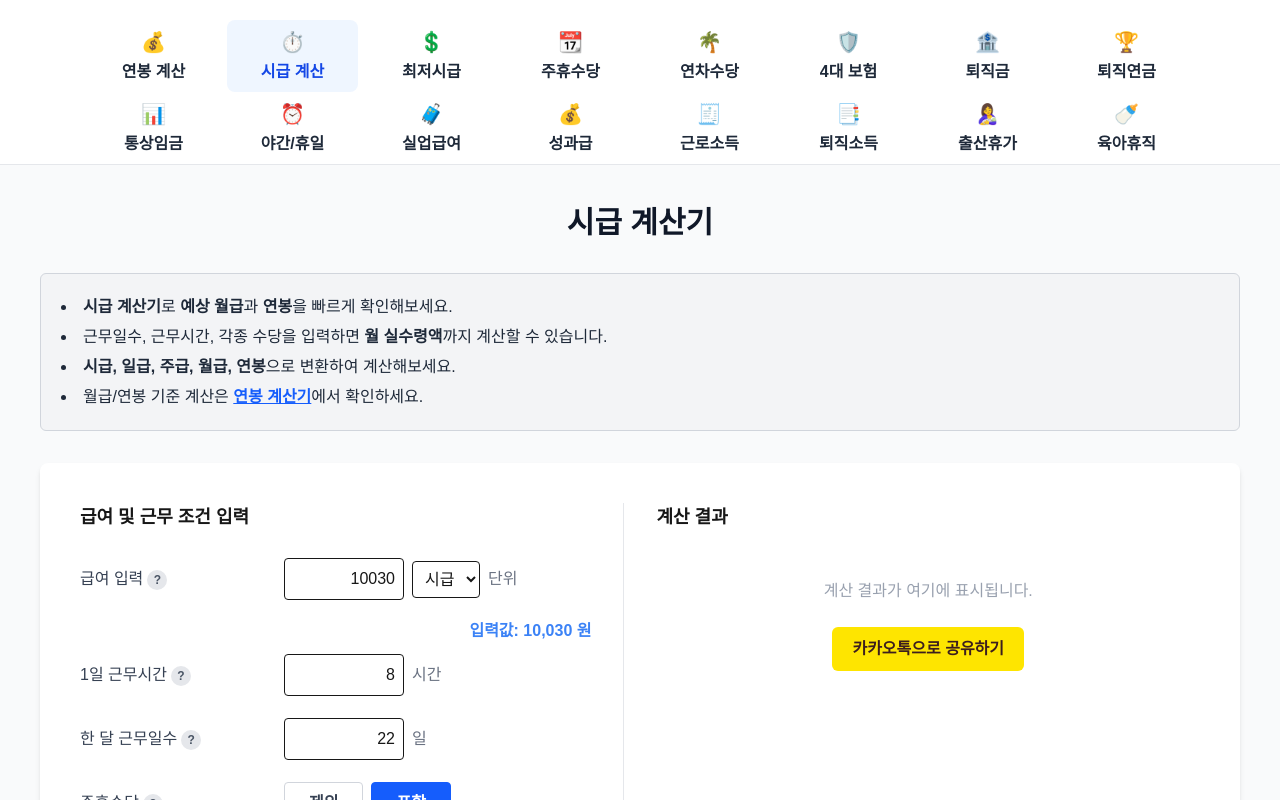
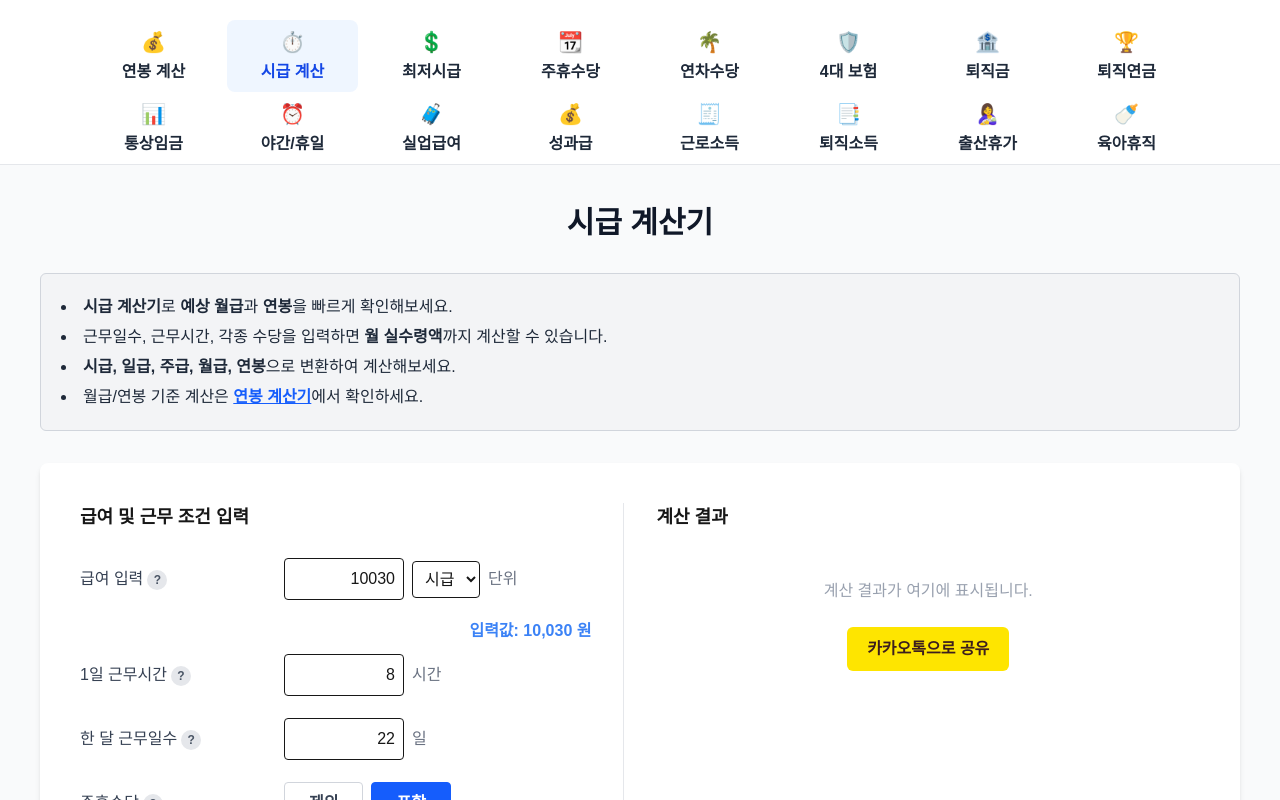
Before and after one commit to Jeonghaemo/workercalculator, a Next.js app: page /hourly in a window 1280 px wide. Shown: the top 800 px of the page. Built offline with nearby package versions, Linux system fonts and the light colour scheme.

Commit message:
카톡공유

```diff
--- a/src/app/components/KakaoShareButton.js
+++ b/src/app/components/KakaoShareButton.js
@@ -14,8 +14,8 @@ export default function KakaoShareButton() {
       window.Kakao.Share.sendDefault({
         objectType: "feed",
         content: {
-          title: "근로·급여 계산기 바로가기",
-          description: "연봉, 시급, 세금, 급여계산 한 번에!",
+          title: "근로·급여 계산기",
+          description: "연봉, 시급, 주휴수당, 퇴직금, 4대 보험, 출산휴가·육아휴직, 연장·야간·휴일수당, 실업급여, 성과급, 통상임금, 최저시급, 소득세 등 각종 급여와 세금 계산기를 한 곳에서 쉽게 이용하세요.,",
           imageUrl: "https://workercalculator.damoapick.co.kr/favicon.ico", // 썸네일 이미지 (적절히 변경)
           link: {
             mobileWebUrl: window.location.href,
@@ -24,7 +24,7 @@ export default function KakaoShareButton() {
         },
         buttons: [
           {
-            title: "사이트 방문하기",
+            title: "계산기에서 확인",
             link: {
               mobileWebUrl: window.location.href,
               webUrl: window.location.href,
@@ -48,7 +48,7 @@ export default function KakaoShareButton() {
         cursor: "pointer",
       }}
     >
-      카카오톡으로 공유하기
+      카카오톡으로 공유
     </button>
   );
 }
```
